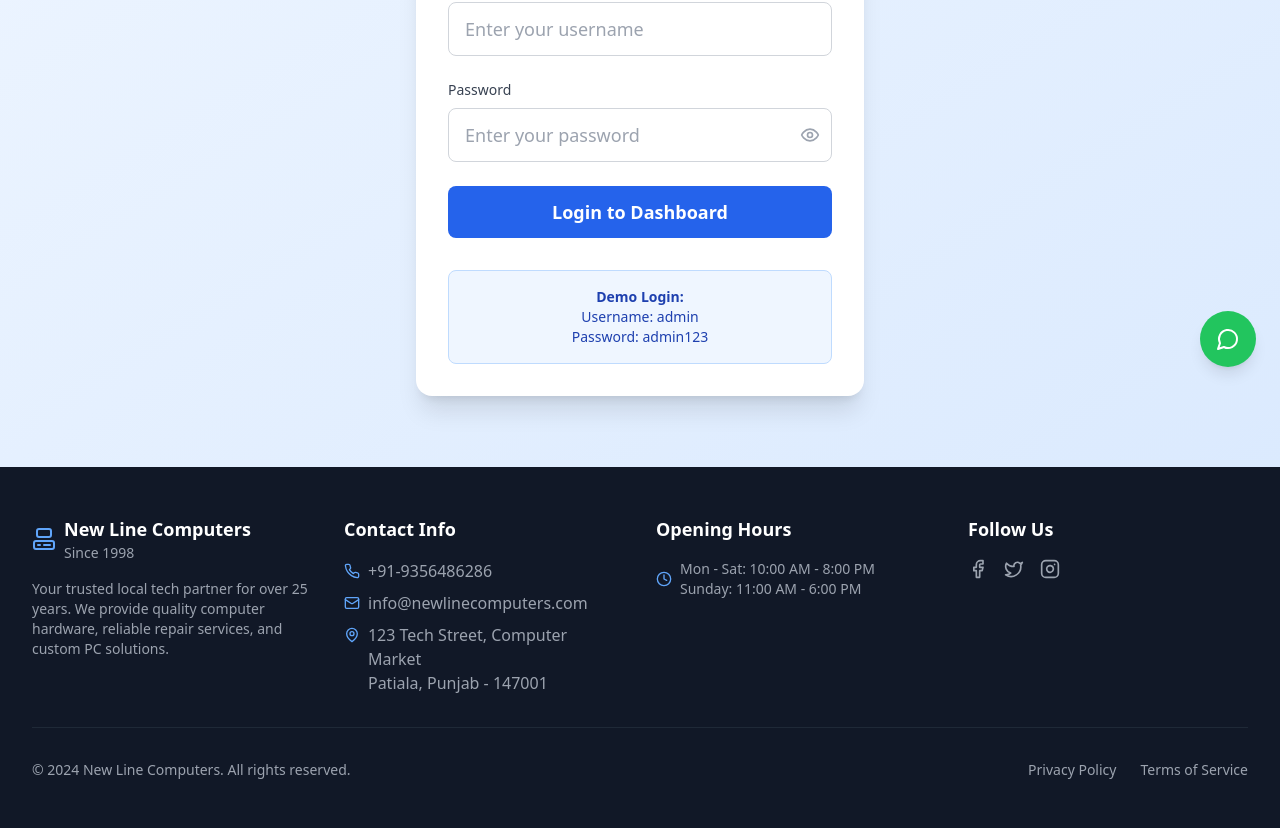
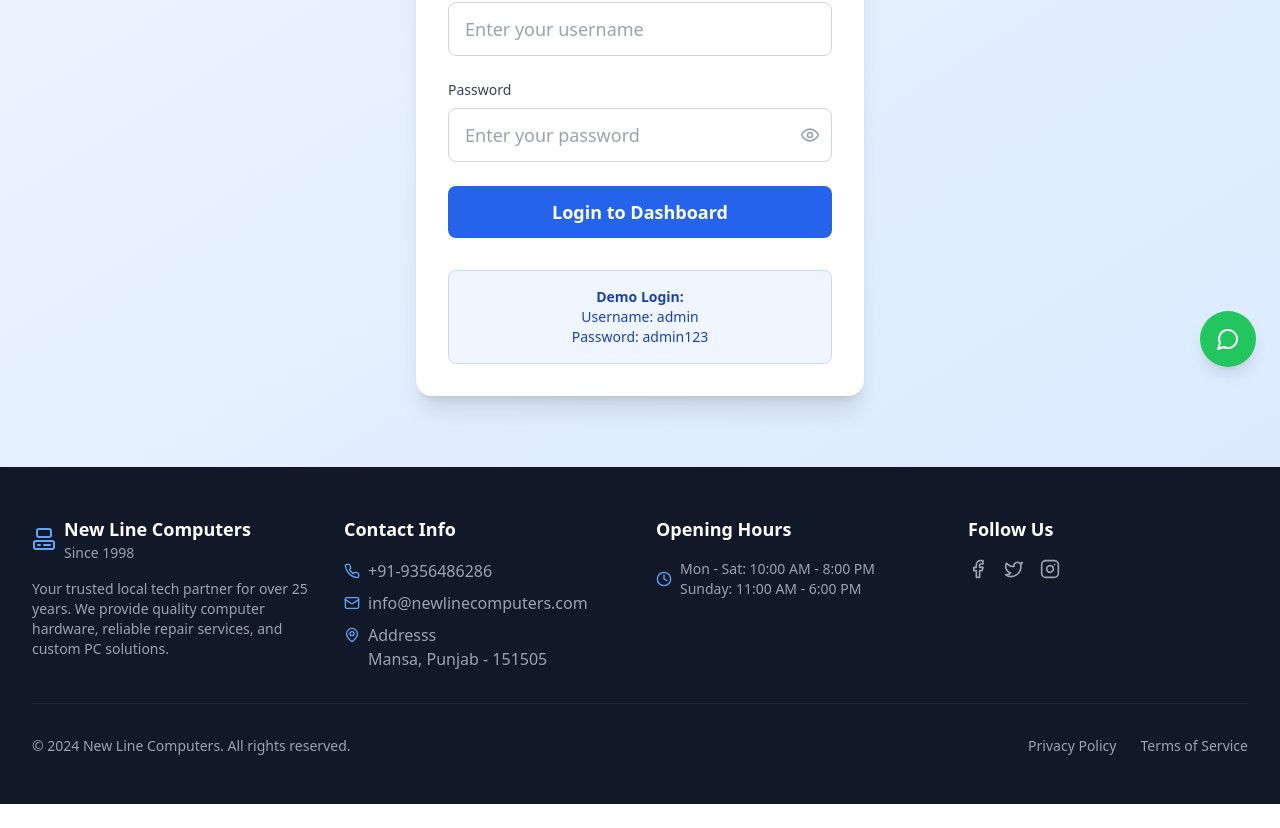
Before and after one commit to G5277/new-line-computers, a React (Vite) app: page /admin in a window 1280 px wide. Shown: the part 409-1237 px from the top of the page. After the commit the page ends 1213 px from the top, so only its background shows below. Built offline with nearby package versions, Linux system fonts and the light colour scheme.

Commit message:
address fixed

```diff
--- a/src/components/Footer.tsx
+++ b/src/components/Footer.tsx
@@ -40,8 +40,8 @@ const Footer = () => {
               <div className="flex items-start space-x-2">
                 <MapPin className="h-4 w-4 text-blue-400 mt-1" />
                 <p className="text-gray-400">
-                  123 Tech Street, Computer Market<br />
-                  Patiala, Punjab - 147001
+                  Addresss<br />
+                  Mansa, Punjab - 151505
                 </p>
               </div>
             </div>
```
